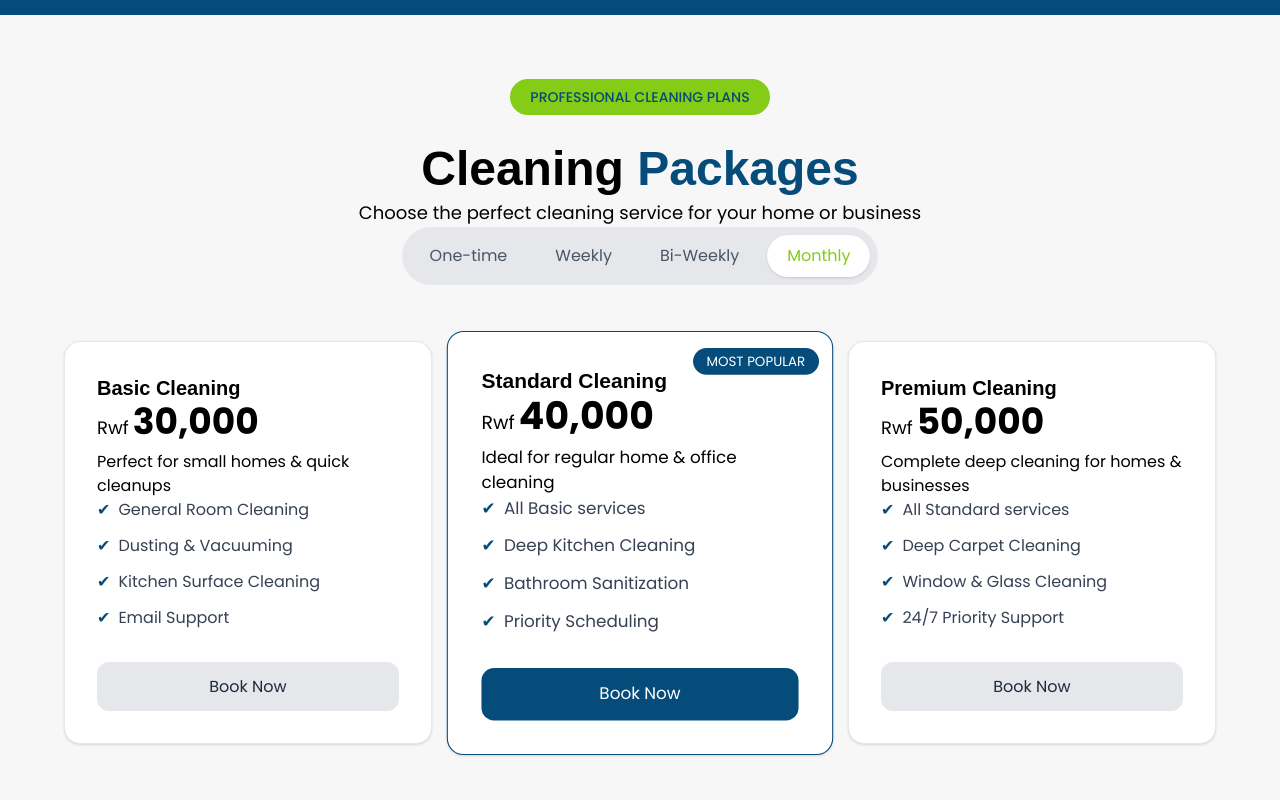
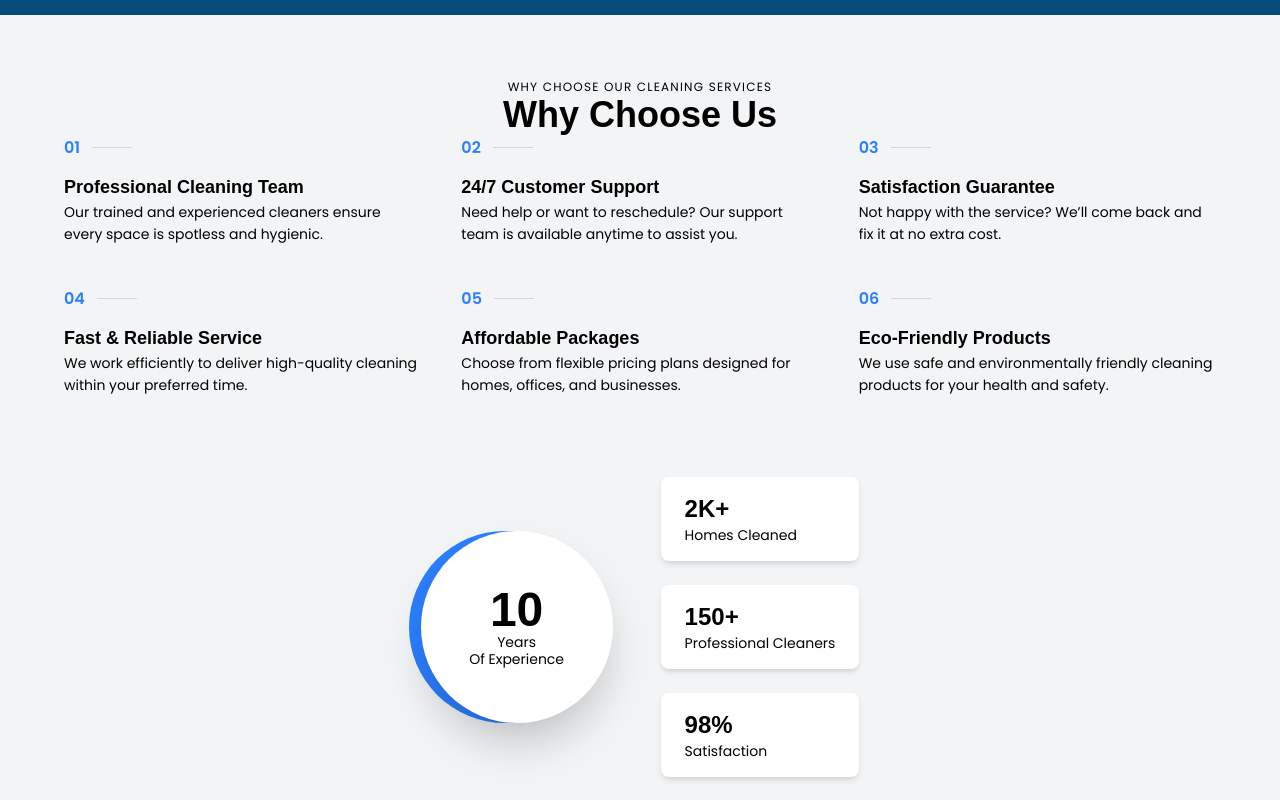
Before and after one commit to JirehFaith/SparkLeaf, a React (Vite) app: page / in a window 1280 px wide. Shown: the part 2420-3220 px from the top of the page. Built offline with nearby package versions, Linux system fonts and the light colour scheme.

Commit message:
finished why choose us section

```diff
--- a/src/App.jsx
+++ b/src/App.jsx
@@ -7,6 +7,7 @@ import Home from './pages/home'
 import Login from "./pages/login"
 import Booking from "./pages/book"
 import SignUp from "./pages/register"
+
 
 
 function App() {
@@ -22,6 +23,7 @@ function App() {
 
 
 
+
         </Routes>
         <Footer/>
       </Router>
--- a/src/pages/home.jsx
+++ b/src/pages/home.jsx
@@ -130,6 +130,40 @@ const logisticsServices = [
     icon: MapPin,
   },
 ];
+const features = [
+  {
+    id: "01",
+    title: "Professional Cleaning Team",
+    desc: "Our trained and experienced cleaners ensure every space is spotless and hygienic.",
+  },
+  {
+    id: "02",
+    title: "24/7 Customer Support",
+    desc: "Need help or want to reschedule? Our support team is available anytime to assist you.",
+  },
+  {
+    id: "03",
+    title: "Satisfaction Guarantee",
+    desc: "Not happy with the service? We’ll come back and fix it at no extra cost.",
+  },
+  {
+    id: "04",
+    title: "Fast & Reliable Service",
+    desc: "We work efficiently to deliver high-quality cleaning within your preferred time.",
+  },
+  {
+    id: "05",
+    title: "Affordable Packages",
+    desc: "Choose from flexible pricing plans designed for homes, offices, and businesses.",
+  },
+  {
+    id: "06",
+    title: "Eco-Friendly Products",
+    desc: "We use safe and environmentally friendly cleaning products for your health and safety.",
+  },
+];
+
+
 
 
 
@@ -577,6 +611,92 @@ const handlePrev = () => {
         </motion.div>
       </div>
     </section>
+    {/* why choose Us */}
+
+     <section className="bg-gray-100 py-16 px-6">
+      {/* TOP */}
+      <div className="max-w-6xl mx-auto text-center">
+        <p className="text-xs text-blue-500 tracking-widest mb-2">
+          WHY CHOOSE OUR CLEANING SERVICES
+        </p>
+        <h2 className="text-3xl md:text-4xl font-bold mb-12">
+          Why Choose Us
+        </h2>
+
+        <div className="grid sm:grid-cols-2 md:grid-cols-3 gap-10 text-left">
+          {features.map((item) => (
+            <div key={item.id} className="space-y-3">
+              <div className="flex items-center gap-3">
+                <span className="text-blue-500 font-semibold">
+                  {item.id}
+                </span>
+                <div className="h-[1px] w-10 bg-gray-300"></div>
+              </div>
+
+              <h3 className="font-semibold text-lg">
+                {item.title}
+              </h3>
+              <p className="text-gray-500 text-sm leading-relaxed">
+                {item.desc}
+              </p>
+            </div>
+          ))}
+        </div>
+      </div>
+
+      {/* BOTTOM */}
+      <div className="max-w-5xl mx-auto mt-20 flex flex-col md:flex-row items-center justify-center gap-12">
+
+        {/* EXPERIENCE CIRCLE */}
+        <div className="relative flex items-center justify-center">
+          {/* blue offset */}
+          <div className="w-44 h-44 md:w-48 md:h-48 rounded-full bg-blue-500 absolute -left-3"></div>
+
+          {/* white card */}
+          <div className="w-44 h-44 md:w-48 md:h-48 rounded-full bg-white shadow-2xl flex flex-col items-center justify-center relative z-10">
+            <h1 className="text-4xl md:text-5xl font-bold text-blue-600">
+              10
+            </h1>
+            <p className="text-sm text-gray-600 text-center leading-tight">
+              Years <br /> Of Experience
+            </p>
+          </div>
+        </div>
+
+        {/* STATS */}
+        <div className="grid grid-cols-3 md:grid-cols-1 gap-6 text-center md:text-left">
+
+          <div className="bg-white shadow-md rounded-lg px-6 py-4">
+            <h3 className="text-xl md:text-2xl font-bold text-blue-600">
+              2K+
+            </h3>
+            <p className="text-gray-500 text-sm">
+              Homes Cleaned
+            </p>
+          </div>
+
+          <div className="bg-white shadow-md rounded-lg px-6 py-4">
+            <h3 className="text-xl md:text-2xl font-bold text-blue-600">
+              150+
+            </h3>
+            <p className="text-gray-500 text-sm">
+              Professional Cleaners
+            </p>
+          </div>
+
+          <div className="bg-white shadow-md rounded-lg px-6 py-4">
+            <h3 className="text-xl md:text-2xl font-bold text-blue-600">
+              98%
+            </h3>
+            <p className="text-gray-500 text-sm">
+              Satisfaction
+            </p>
+          </div>
+
+        </div>
+      </div>
+    </section>
+
 {/* pricing section */}
 
 
```
Also changed, not shown: src/pages/WhyUs.jsx (added), src/pages/inaction.jsx (deleted).
